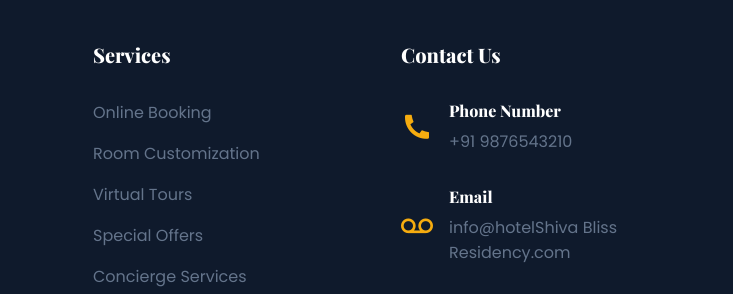
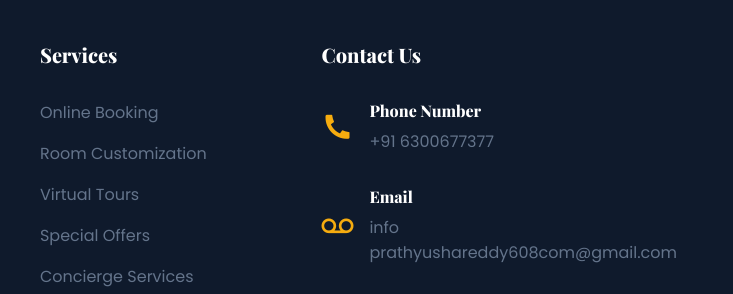
Before and after one commit to Nagasaivenkatesh/WebCreationHub, a plain HTML site: page index.html in a window 1280 px wide. Shown: the part 5072-5366 px from the top of the page, 547-1280 px from the left. Drawn offline with nearby package versions, Linux system fonts and the light colour scheme.

Commit message:
Update index.html

```diff
--- a/index.html
+++ b/index.html
@@ -388,7 +388,7 @@
               <a href="#"><i class="ri-facebook-fill"></i></a>
             </li>
             <li>
-              <a href="#"><i class="ri-linkedin-fill"></i></a>
+              <a href="https://www.linkedin.com/in/prathyusha-reddy-538865268/"><i class="ri-linkedin-fill"></i></a>
             </li>
           </ul>
         </div>
@@ -410,14 +410,14 @@
               <span><i class="ri-phone-fill"></i></span>
               <div>
                 <h5>Phone Number</h5>
-                <p>+91 9876543210</p>
+                <p>+91 6300677377</p>
               </div>
             </li>
             <li>
               <span><i class="ri-record-mail-line"></i></span>
               <div>
                 <h5>Email</h5>
-                <p>info@hotelShiva Bliss Residency.com</p>
+                <p>info prathyushareddy608com@gmail.com</p>
               </div>
             </li>
             <li>
```
